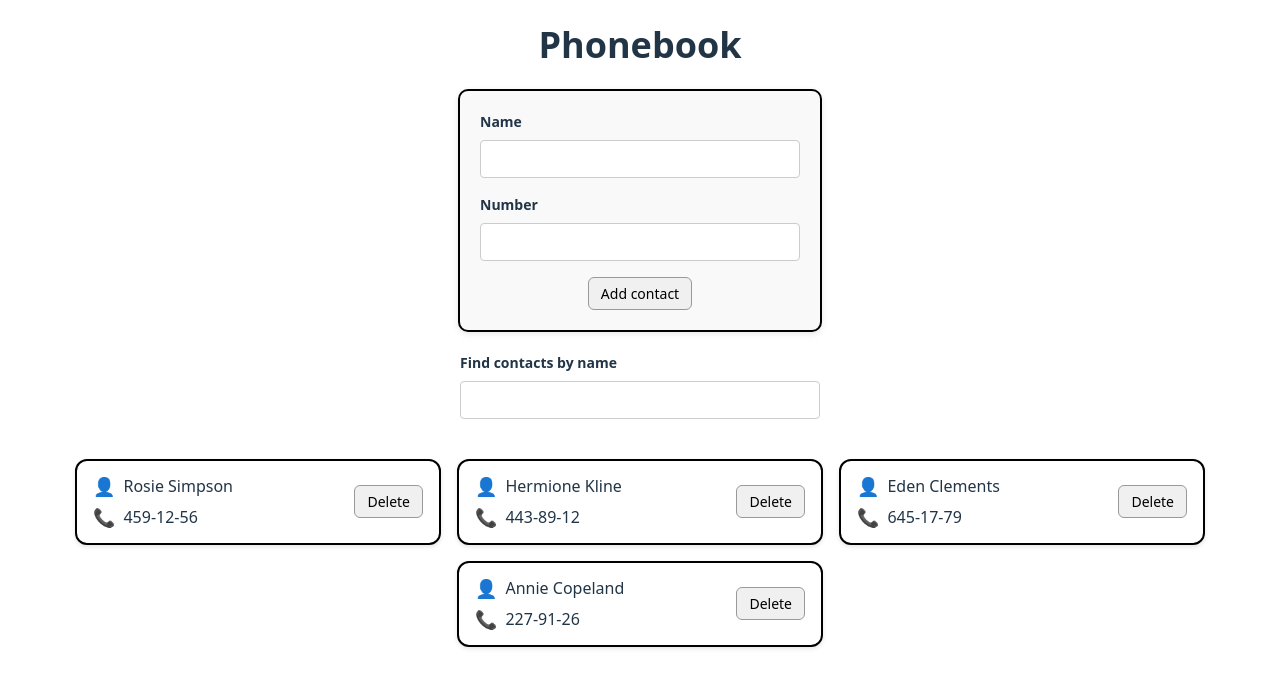
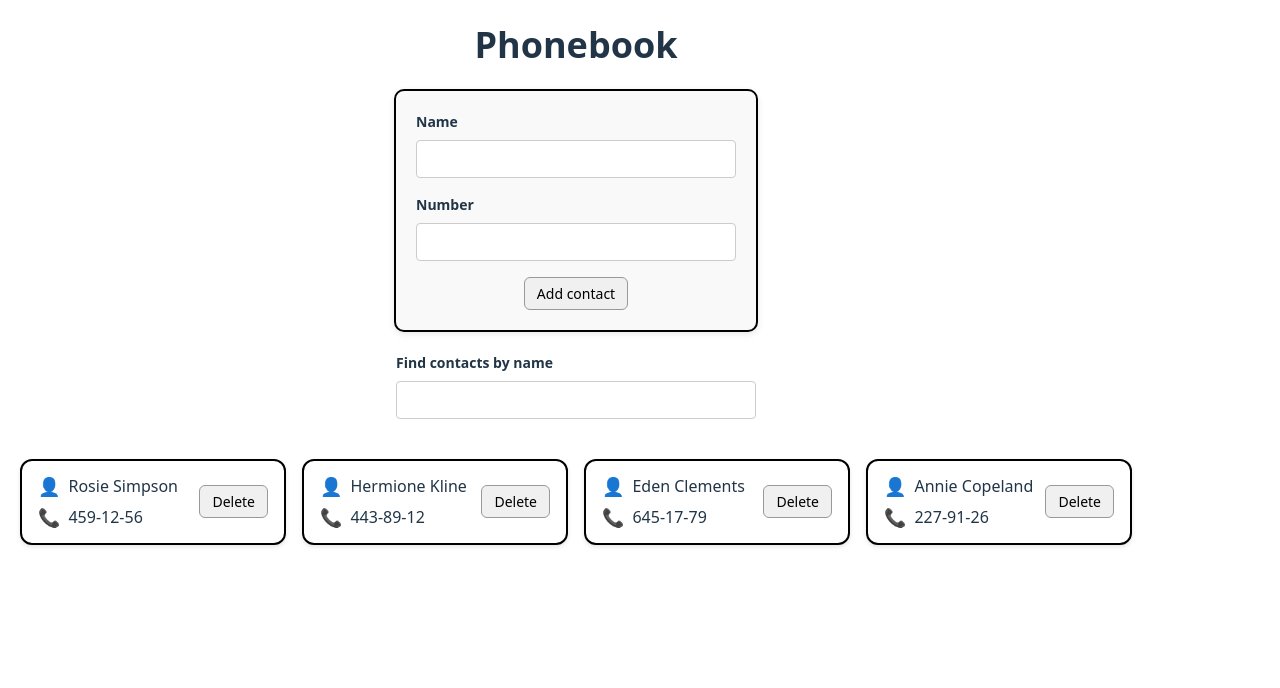
Before and after one commit to Serhii-Palamarchuk/goit-neo-react-hw-module3, a React (Vite) app: page / in a window 1280 px wide. Shown: the top 688 px of the page. Built offline with nearby package versions, Linux system fonts and the light colour scheme.

Commit message:
Update Contact item width for improved layout consistency

```diff
--- a/src/components/Contact/Contact.module.css
+++ b/src/components/Contact/Contact.module.css
@@ -1,5 +1,5 @@
 .item {
-  width: 330px; /* ← фіксована ширина */
+  width: 230px; /* ← фіксована ширина */
   display: flex;
   justify-content: space-between;
   align-items: center;
```
